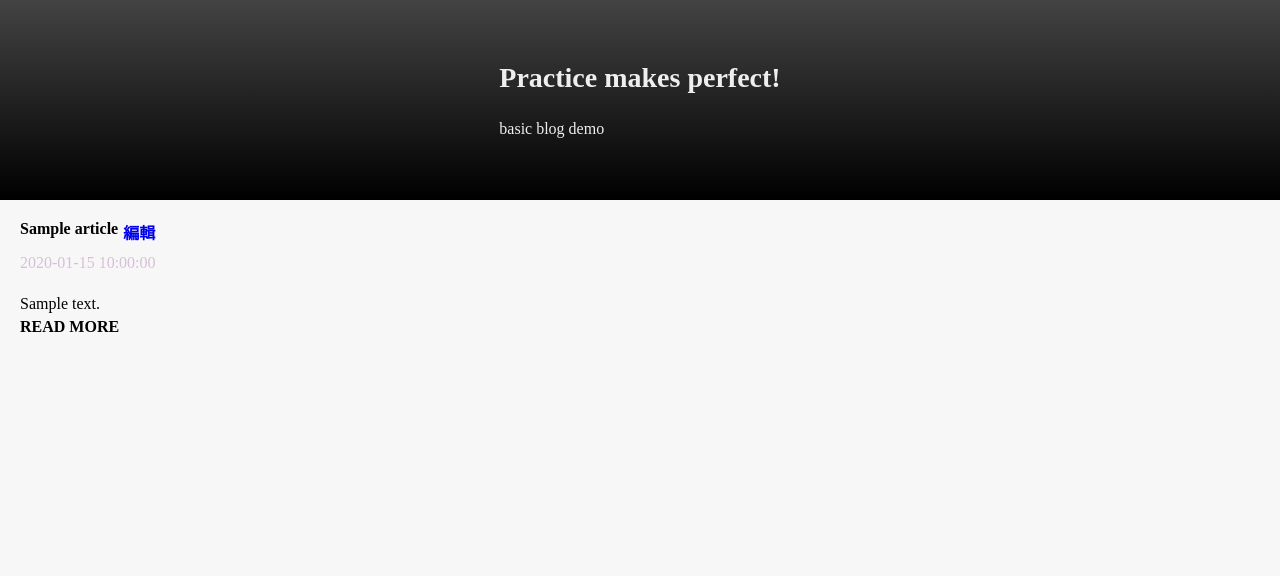
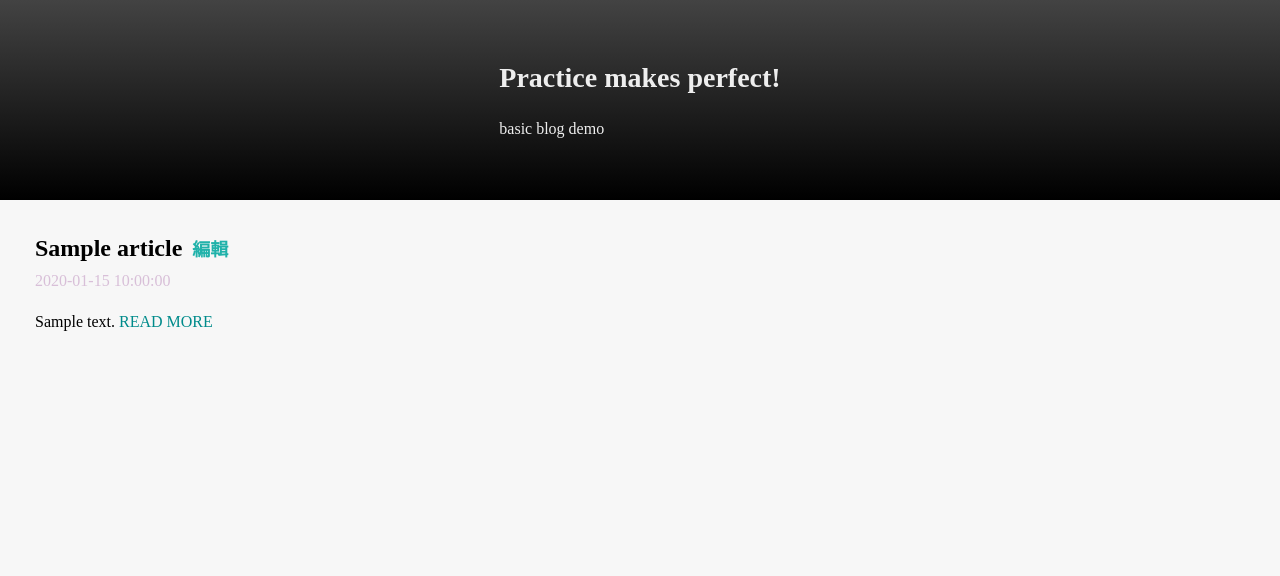
Before and after one commit to rdchen1124/hw, a PHP site: page / in a window 1280 px wide. Shown: the part 80-656 px from the top of the page. Run offline with PHP 8.4, Linux system fonts and the light colour scheme; the visitor is signed in with stand-in values (Sample User, id 1); tables that the repository leaves empty or names only in its code hold one stand-in row (values such as "Sample post").

Commit message:
'week11' 之 '完成 實際編輯邏輯/調整 index 編輯樣式' 待完成 '文章列表/刪除文章 功能'

```diff
--- a/week11/hw2/edit_article.php
+++ b/week11/hw2/edit_article.php
@@ -51,7 +51,7 @@
                                     $msg = '資料有缺失';
                                 }
                                 if($err == '2'){
-                                    $msg = '新增文章失敗';
+                                    $msg = '編輯文章失敗';
                                 }
                                 echo "<h2 class='error_code'>".$msg."</h2>";
                             }
@@ -61,6 +61,7 @@
                         </div>
                         <span>內容 : </span>
                         <textarea name='content'> <?php echo escapeChars($row['content']) ?> </textarea>
+                        <input type='hidden' name='id' value='<?php echo $id; ?>' />
                         <input class='login__sub-btn' type='submit' value='送出' />
                     </form>
                 </div>
--- a/week11/hw2/index.php
+++ b/week11/hw2/index.php
@@ -65,8 +65,8 @@ $result = $stmt->get_result();
                             </div>
                             <div class='article__content'>
                                 <?php echo escapeChars($row['content']) ?>
+                                <a class='article__read_more' href='article.php?id=<?php echo $row['id']; ?>'>READ MORE</a>
                             </div>
-                            <b><a class='article__read_more' herf='article.php?id=1'>READ MORE</a></b>
                         </article>
                     <?php } ?>
                 </div>
--- a/week11/hw2/style.css
+++ b/week11/hw2/style.css
@@ -71,15 +71,17 @@ body {
 }
 
 .article {
-    margin-bottom: 15px;
+    margin: 15px;
 }
 
 .article__title {
     display: flex;
     margin-bottom: 10px;
+    align-items: center;
 }
 .article__title:first-child {
     font-weight: bold;
+    font-size: x-large;
     /* margin-right: 10px; */
 }
 .article__edit {
@@ -87,7 +89,13 @@ body {
 }
 
 .article__edit-btn{
+    /* border: 1px solid #c2bffb;
+    border-radius: 2px;
+    padding: 5px 10px; */
+    margin-left: 5px;
+    font-size: large;
     text-decoration: none;
+    color: lightseagreen;
 }
 
 .article__info {
@@ -153,6 +161,10 @@ body {
     box-sizing: border-box;
     margin: 10px auto;
 }
+.article__read_more {
+    text-decoration: none;
+    color: darkcyan;
+}
 .error_code {
     color: #a20606;
 }
```
Also changed, not shown: week11/hw2/handle_edit_article.php (added, +28 -0 lines).
